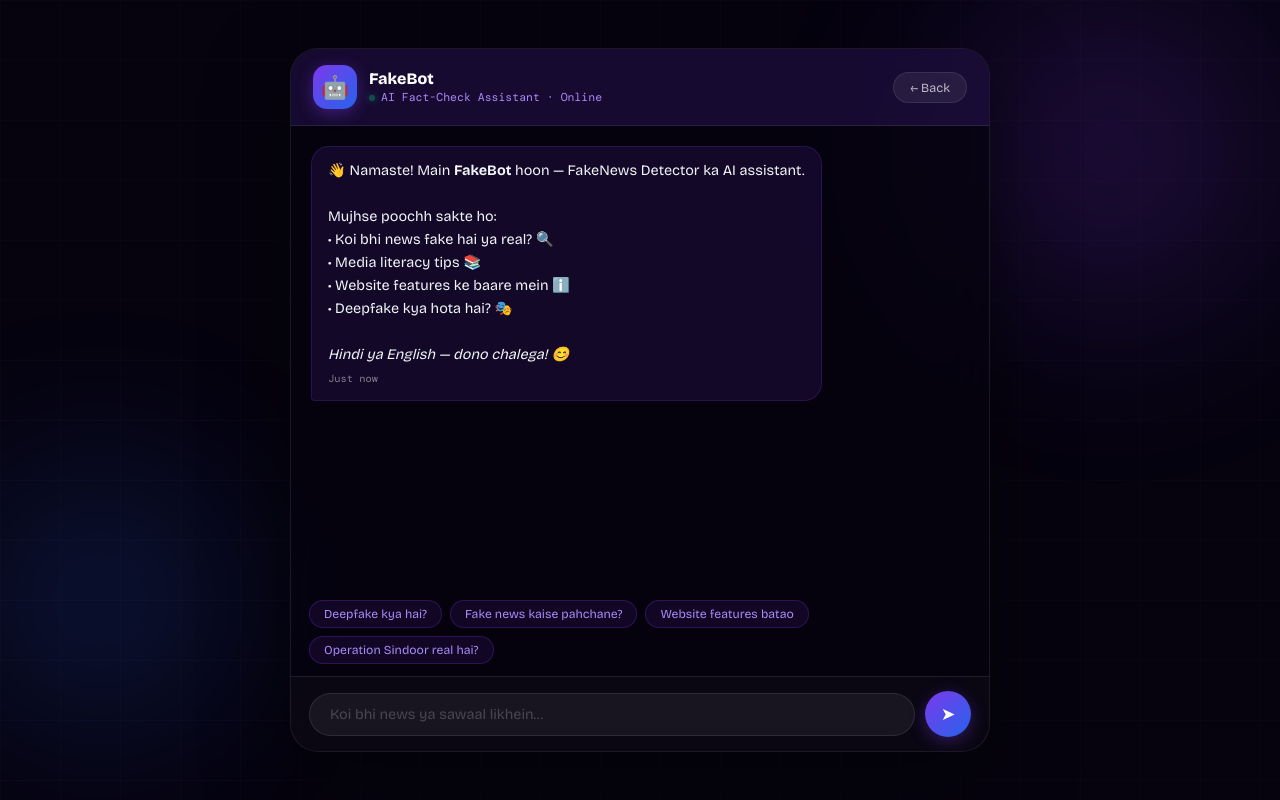
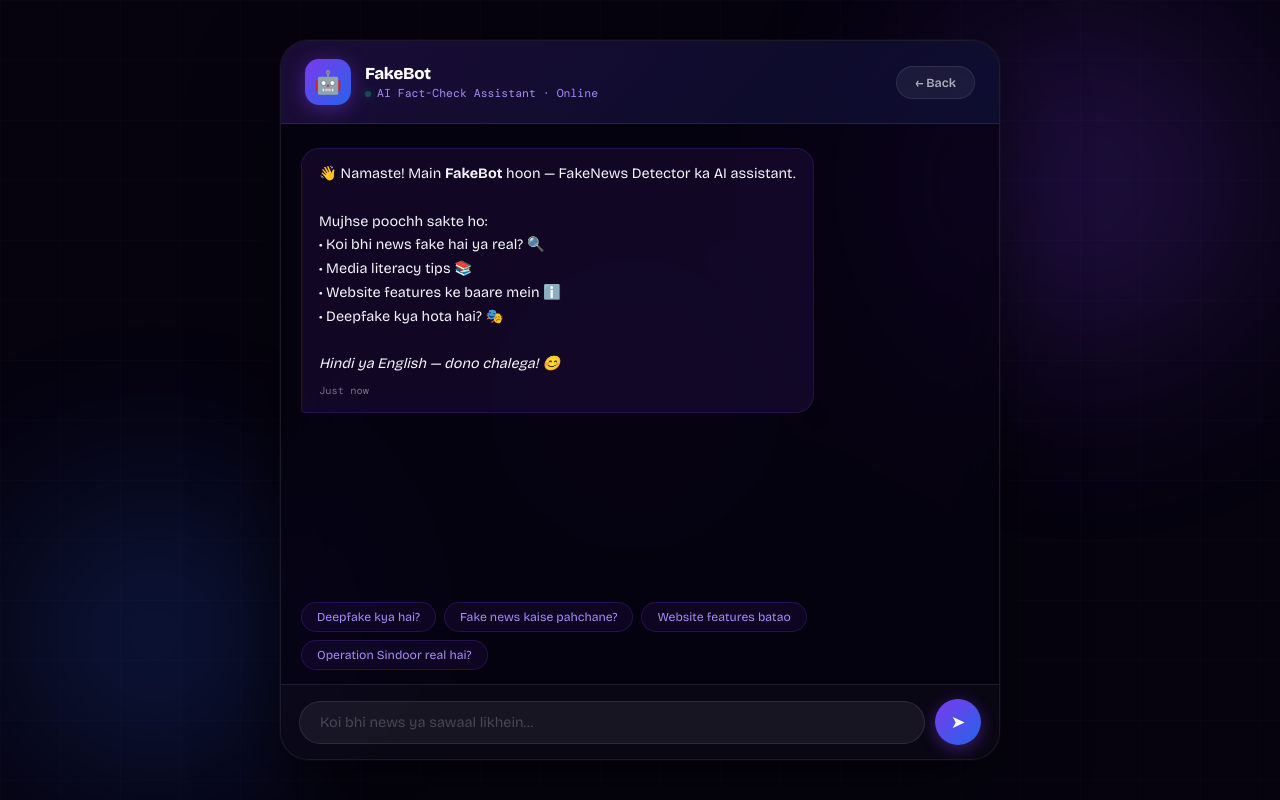
Before and after one commit to explorerkartik/FakeNewsDetector, a Flask app: page /chatbot in a window 1280 px wide. Run offline with Flask 3, Linux system fonts and the light colour scheme; parts of the project's set-up code (start-up, migrations or seed data) failed here and were passed over; some libraries are stand-ins or nearby versions.

Commit message:
Update chatbot.html

```diff
--- a/templates/chatbot.html
+++ b/templates/chatbot.html
@@ -7,69 +7,198 @@
 <link href="https://fonts.googleapis.com/css2?family=Bricolage+Grotesque:wght@400;500;600;700;800&family=DM+Mono:wght@400;500&display=swap" rel="stylesheet">
 <style>
 {%- raw -%}
-  :root{--p1:#7c3aed;--p2:#2563eb;--p3:#a78bfa;--p4:#60a5fa;--bg:#06030f;--glass:rgba(255,255,255,0.04);--glass-border:rgba(255,255,255,0.09);--text:#f1f5f9;--text-muted:rgba(241,245,249,0.45);--text-dim:rgba(241,245,249,0.22);}
-  *{margin:0;padding:0;box-sizing:border-box}
-  button,a{cursor:pointer;}
-  body{min-height:100vh;background:var(--bg);font-family:'Bricolage Grotesque',sans-serif;display:flex;flex-direction:column;align-items:center;justify-content:center;padding:20px;position:relative;overflow:hidden;}
+:root {
+  --p1: #7c3aed; --p2: #2563eb; --p3: #a78bfa; --p4: #60a5fa;
+  --bg: #06030f; --glass: rgba(255,255,255,0.04);
+  --glass-border: rgba(255,255,255,0.09);
+  --glass-hover: rgba(255,255,255,0.07);
+  --text: #f1f5f9;
+  --text-muted: rgba(241,245,249,0.45);
+  --text-dim: rgba(241,245,249,0.22);
+}
+*, *::before, *::after { margin: 0; padding: 0; box-sizing: border-box; }
+button, a { cursor: pointer; }
+body {
+  min-height: 100vh;
+  background: var(--bg);
+  font-family: 'Bricolage Grotesque', sans-serif;
+  display: flex; flex-direction: column;
+  align-items: center; justify-content: center;
+  padding: 20px; overflow: hidden;
+}
 
-  /* BG */
-  .bg-scene{position:fixed;inset:0;z-index:0;pointer-events:none;}
-  .orb{position:absolute;border-radius:50%;filter:blur(80px);opacity:0.25;}
-  .orb1{width:500px;height:500px;background:radial-gradient(circle,#7c3aed,transparent 70%);top:-100px;right:-80px;}
-  .orb2{width:400px;height:400px;background:radial-gradient(circle,#2563eb,transparent 70%);bottom:0;left:-100px;}
-  .grid-bg{position:absolute;inset:0;background-image:linear-gradient(rgba(167,139,250,0.025)1px,transparent 1px),linear-gradient(90deg,rgba(167,139,250,0.025)1px,transparent 1px);background-size:60px 60px;}
+/* BG SCENE */
+.bg-scene { position: fixed; inset: 0; z-index: 0; pointer-events: none; overflow: hidden; }
+.orb { position: absolute; border-radius: 50%; filter: blur(80px); opacity: 0.28; }
+.orb1 { width: 550px; height: 550px; background: radial-gradient(circle, #7c3aed, transparent 70%); top: -120px; right: -100px; animation: float1 12s ease-in-out infinite; }
+.orb2 { width: 450px; height: 450px; background: radial-gradient(circle, #2563eb, transparent 70%); bottom: -80px; left: -100px; animation: float2 15s ease-in-out infinite; }
+.orb3 { width: 300px; height: 300px; background: radial-gradient(circle, #a78bfa30, transparent 70%); top: 50%; left: 50%; transform: translate(-50%,-50%); animation: float3 10s ease-in-out infinite; }
+@keyframes float1 { 0%,100%{transform:translate(0,0)} 50%{transform:translate(-20px,30px)} }
+@keyframes float2 { 0%,100%{transform:translate(0,0)} 50%{transform:translate(30px,-20px)} }
+@keyframes float3 { 0%,100%{transform:translate(-50%,-50%)} 50%{transform:translate(-52%,-48%)} }
+.grid-overlay {
+  position: absolute; inset: 0;
+  background-image: linear-gradient(rgba(167,139,250,0.025) 1px, transparent 1px), linear-gradient(90deg, rgba(167,139,250,0.025) 1px, transparent 1px);
+  background-size: 60px 60px;
+}
 
-  .chat-container{position:relative;z-index:1;width:100%;max-width:700px;height:88vh;display:flex;flex-direction:column;background:rgba(6,3,15,0.7);backdrop-filter:blur(28px);border-radius:28px;border:1px solid var(--glass-border);overflow:hidden;box-shadow:0 32px 80px rgba(0,0,0,0.5);}
+/* CHAT CONTAINER */
+.chat-container {
+  position: relative; z-index: 1;
+  width: 100%; max-width: 720px;
+  height: 90vh; max-height: 780px;
+  display: flex; flex-direction: column;
+  background: rgba(6,3,15,0.72);
+  backdrop-filter: blur(32px) saturate(180%);
+  border-radius: 28px;
+  border: 1px solid var(--glass-border);
+  overflow: hidden;
+  box-shadow: 0 32px 80px rgba(0,0,0,0.6), 0 0 0 1px rgba(167,139,250,0.05);
+}
 
-  /* HEADER */
-  .chat-header{padding:16px 22px;background:rgba(124,58,237,0.15);border-bottom:1px solid var(--glass-border);display:flex;align-items:center;gap:12px;}
-  .bot-avatar{width:44px;height:44px;border-radius:14px;background:linear-gradient(135deg,var(--p1),var(--p2));display:flex;align-items:center;justify-content:center;font-size:1.4rem;box-shadow:0 4px 16px rgba(124,58,237,0.4);flex-shrink:0;}
-  .chat-title{font-size:1rem;font-weight:800;color:#fff;}
-  .chat-subtitle{font-size:0.72rem;color:var(--p3);font-family:'DM Mono',monospace;margin-top:2px;display:flex;align-items:center;gap:6px;}
-  .online-dot{width:6px;height:6px;border-radius:50%;background:#10b981;box-shadow:0 0 6px #10b981;animation:blink 2s infinite;}
-  @keyframes blink{0%,100%{opacity:1}50%{opacity:0.3}}
-  .back-btn{margin-left:auto;padding:7px 16px;background:rgba(255,255,255,0.07);border-radius:100px;color:rgba(255,255,255,0.7);text-decoration:none;font-size:0.78rem;border:1px solid var(--glass-border);transition:all 0.2s;flex-shrink:0;}
-  .back-btn:hover{color:#fff;border-color:var(--p3);}
+/* HEADER */
+.chat-header {
+  padding: 18px 24px;
+  background: linear-gradient(135deg, rgba(124,58,237,0.18), rgba(37,99,235,0.1));
+  border-bottom: 1px solid var(--glass-border);
+  display: flex; align-items: center; gap: 14px;
+  flex-shrink: 0;
+}
+.bot-avatar {
+  width: 46px; height: 46px; border-radius: 14px;
+  background: linear-gradient(135deg, var(--p1), var(--p2));
+  display: flex; align-items: center; justify-content: center;
+  font-size: 1.4rem; flex-shrink: 0;
+  box-shadow: 0 4px 20px rgba(124,58,237,0.45);
+}
+.chat-title { font-size: 1.05rem; font-weight: 800; color: #fff; letter-spacing: -0.3px; }
+.chat-subtitle {
+  font-size: 0.72rem; color: var(--p3);
+  font-family: 'DM Mono', monospace;
+  margin-top: 2px; display: flex; align-items: center; gap: 6px;
+}
+.online-dot {
+  width: 6px; height: 6px; border-radius: 50%;
+  background: #10b981; box-shadow: 0 0 8px #10b981;
+  animation: blink 2s infinite;
+}
+@keyframes blink { 0%,100%{opacity:1} 50%{opacity:0.3} }
+.back-btn {
+  margin-left: auto;
+  padding: 8px 18px;
+  background: rgba(255,255,255,0.06);
+  border-radius: 100px; color: rgba(255,255,255,0.65);
+  text-decoration: none; font-size: 0.78rem; font-weight: 600;
+  border: 1px solid var(--glass-border);
+  transition: all 0.2s; flex-shrink: 0;
+  font-family: inherit;
+}
+.back-btn:hover { color: #fff; border-color: var(--p3); background: rgba(124,58,237,0.12); }
 
-  /* MESSAGES */
-  .messages{flex:1;overflow-y:auto;padding:20px;display:flex;flex-direction:column;gap:14px;scroll-behavior:smooth;}
-  .msg{max-width:80%;padding:12px 16px;border-radius:18px;font-size:0.9rem;line-height:1.6;word-wrap:break-word;}
-  .msg-bot{background:rgba(124,58,237,0.12);border:1px solid rgba(124,58,237,0.2);color:var(--text);border-bottom-left-radius:4px;align-self:flex-start;}
-  .msg-user{background:linear-gradient(135deg,var(--p1),var(--p2));color:#fff;border-bottom-right-radius:4px;align-self:flex-end;box-shadow:0 4px 16px rgba(124,58,237,0.3);}
-  .msg-time{font-size:0.65rem;opacity:0.5;margin-top:5px;font-family:'DM Mono',monospace;}
+/* MESSAGES */
+.messages {
+  flex: 1; overflow-y: auto;
+  padding: 24px 20px; display: flex;
+  flex-direction: column; gap: 16px;
+  scroll-behavior: smooth;
+}
+.messages::-webkit-scrollbar { width: 4px; }
+.messages::-webkit-scrollbar-track { background: transparent; }
+.messages::-webkit-scrollbar-thumb { background: rgba(167,139,250,0.2); border-radius: 2px; }
 
-  /* TYPING */
-  .typing-indicator{display:flex;gap:5px;padding:12px 16px;background:rgba(124,58,237,0.1);border:1px solid rgba(124,58,237,0.15);border-radius:18px;border-bottom-left-radius:4px;align-self:flex-start;width:fit-content;}
-  .typing-indicator span{width:8px;height:8px;background:var(--p3);border-radius:50%;animation:bounce 1.2s infinite;}
-  .typing-indicator span:nth-child(2){animation-delay:0.2s}
-  .typing-indicator span:nth-child(3){animation-delay:0.4s}
-  @keyframes bounce{0%,60%,100%{transform:translateY(0)}30%{transform:translateY(-8px)}}
+.msg {
+  max-width: 82%; padding: 13px 17px;
+  border-radius: 18px; font-size: 0.9rem;
+  line-height: 1.65; word-wrap: break-word;
+}
+.msg-bot {
+  background: rgba(124,58,237,0.1);
+  border: 1px solid rgba(124,58,237,0.18);
+  color: var(--text);
+  border-bottom-left-radius: 4px;
+  align-self: flex-start;
+}
+.msg-user {
+  background: linear-gradient(135deg, var(--p1), var(--p2));
+  color: #fff;
+  border-bottom-right-radius: 4px;
+  align-self: flex-end;
+  box-shadow: 0 4px 20px rgba(124,58,237,0.35);
+}
+.msg-time { font-size: 0.65rem; opacity: 0.45; margin-top: 6px; font-family: 'DM Mono', monospace; }
 
-  /* SUGGESTIONS */
-  .suggestions{display:flex;gap:8px;flex-wrap:wrap;padding:0 18px 12px;}
-  .suggestion-chip{padding:6px 14px;background:rgba(124,58,237,0.1);border:1px solid rgba(124,58,237,0.25);border-radius:100px;color:var(--p3);font-size:0.76rem;cursor:pointer;transition:all 0.25s;font-family:inherit;}
-  .suggestion-chip:hover{background:rgba(124,58,237,0.22);color:#fff;border-color:var(--p3);}
+/* TYPING */
+.typing-indicator {
+  display: flex; gap: 5px; padding: 13px 17px;
+  background: rgba(124,58,237,0.08);
+  border: 1px solid rgba(124,58,237,0.15);
+  border-radius: 18px; border-bottom-left-radius: 4px;
+  align-self: flex-start; width: fit-content;
+}
+.typing-indicator span {
+  width: 8px; height: 8px;
+  background: var(--p3); border-radius: 50%;
+  animation: bounce 1.2s infinite;
+}
+.typing-indicator span:nth-child(2) { animation-delay: 0.2s; }
+.typing-indicator span:nth-child(3) { animation-delay: 0.4s; }
+@keyframes bounce { 0%,60%,100%{transform:translateY(0)} 30%{transform:translateY(-8px)} }
 
-  /* INPUT */
-  .input-area{padding:14px 18px;background:rgba(255,255,255,0.02);border-top:1px solid var(--glass-border);display:flex;gap:10px;align-items:center;}
-  .chat-input{flex:1;background:rgba(255,255,255,0.06);border:1px solid var(--glass-border);border-radius:100px;padding:12px 20px;color:#fff;font-size:0.9rem;outline:none;font-family:inherit;transition:all 0.2s;}
-  .chat-input::placeholder{color:var(--text-dim);}
-  .chat-input:focus{border-color:var(--p3);background:rgba(124,58,237,0.08);}
-  .send-btn{width:46px;height:46px;border-radius:50%;background:linear-gradient(135deg,var(--p1),var(--p2));border:none;cursor:pointer;font-size:1.1rem;color:#fff;transition:all 0.25s;flex-shrink:0;box-shadow:0 4px 16px rgba(124,58,237,0.35);}
-  .send-btn:hover{transform:scale(1.08);box-shadow:0 6px 20px rgba(124,58,237,0.5);}
-  .send-btn:disabled{opacity:0.4;cursor:not-allowed;transform:none;}
+/* SUGGESTIONS */
+.suggestions {
+  display: flex; gap: 8px; flex-wrap: wrap;
+  padding: 0 20px 14px;
+}
+.suggestion-chip {
+  padding: 7px 15px;
+  background: rgba(124,58,237,0.08);
+  border: 1px solid rgba(124,58,237,0.22);
+  border-radius: 100px; color: var(--p3);
+  font-size: 0.76rem; cursor: pointer;
+  transition: all 0.25s; font-family: inherit;
+}
+.suggestion-chip:hover { background: rgba(124,58,237,0.2); color: #fff; border-color: var(--p3); }
 
-  /* SCROLLBAR */
-  .messages::-webkit-scrollbar{width:4px;}
-  .messages::-webkit-scrollbar-track{background:transparent;}
-  .messages::-webkit-scrollbar-thumb{background:rgba(167,139,250,0.25);border-radius:2px;}
+/* INPUT AREA */
+.input-area {
+  padding: 14px 18px;
+  background: rgba(255,255,255,0.02);
+  border-top: 1px solid var(--glass-border);
+  display: flex; gap: 10px; align-items: center;
+  flex-shrink: 0;
+}
+.chat-input {
+  flex: 1;
+  background: rgba(255,255,255,0.06);
+  border: 1px solid var(--glass-border);
+  border-radius: 100px;
+  padding: 12px 20px;
+  color: #fff; font-size: 0.9rem;
+  outline: none; font-family: inherit;
+  transition: all 0.2s;
+}
+.chat-input::placeholder { color: var(--text-dim); }
+.chat-input:focus { border-color: var(--p3); background: rgba(124,58,237,0.08); }
+.send-btn {
+  width: 46px; height: 46px; border-radius: 50%;
+  background: linear-gradient(135deg, var(--p1), var(--p2));
+  border: none; font-size: 1.1rem; color: #fff;
+  transition: all 0.25s; flex-shrink: 0;
+  box-shadow: 0 4px 16px rgba(124,58,237,0.4);
+  display: flex; align-items: center; justify-content: center;
+}
+.send-btn:hover { transform: scale(1.08); box-shadow: 0 6px 22px rgba(124,58,237,0.55); }
+.send-btn:disabled { opacity: 0.4; cursor: not-allowed; transform: none; }
 {%- endraw -%}
 </style>
 </head>
 <body>
+
 <div class="bg-scene">
-  <div class="orb orb1"></div><div class="orb orb2"></div>
-  <div class="grid-bg"></div>
+  <div class="orb orb1"></div>
+  <div class="orb orb2"></div>
+  <div class="orb orb3"></div>
+  <div class="grid-overlay"></div>
 </div>
 
 <div class="chat-container">
@@ -103,7 +232,8 @@
   </div>
 
   <div class="input-area">
-    <input type="text" class="chat-input" id="chatInput" placeholder="Koi bhi news ya sawaal likhein…" autocomplete="off">
+    <input type="text" class="chat-input" id="chatInput"
+           placeholder="Koi bhi news ya sawaal likhein…" autocomplete="off">
     <button class="send-btn" id="sendBtn" onclick="sendMessage()">➤</button>
   </div>
 </div>
```
